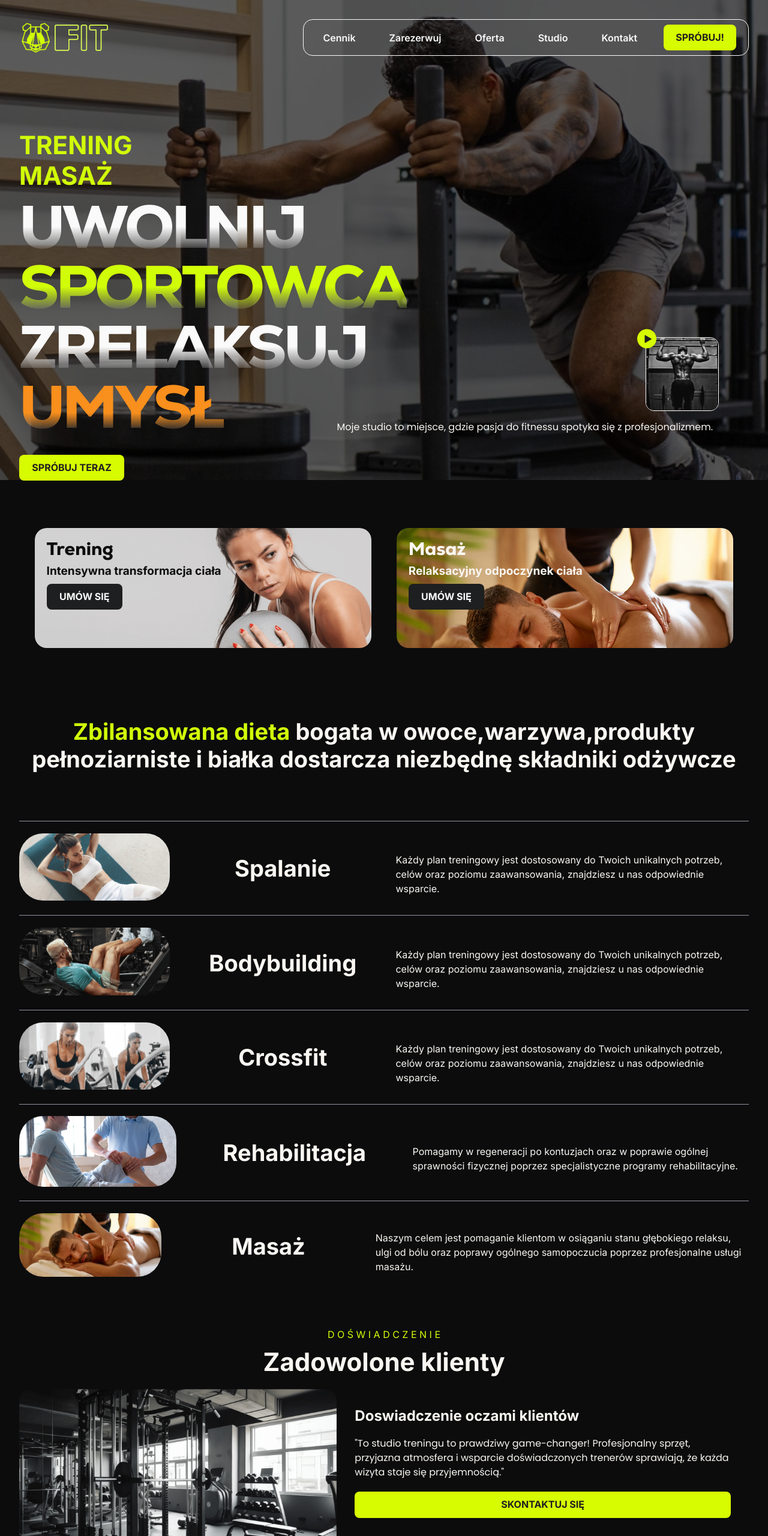
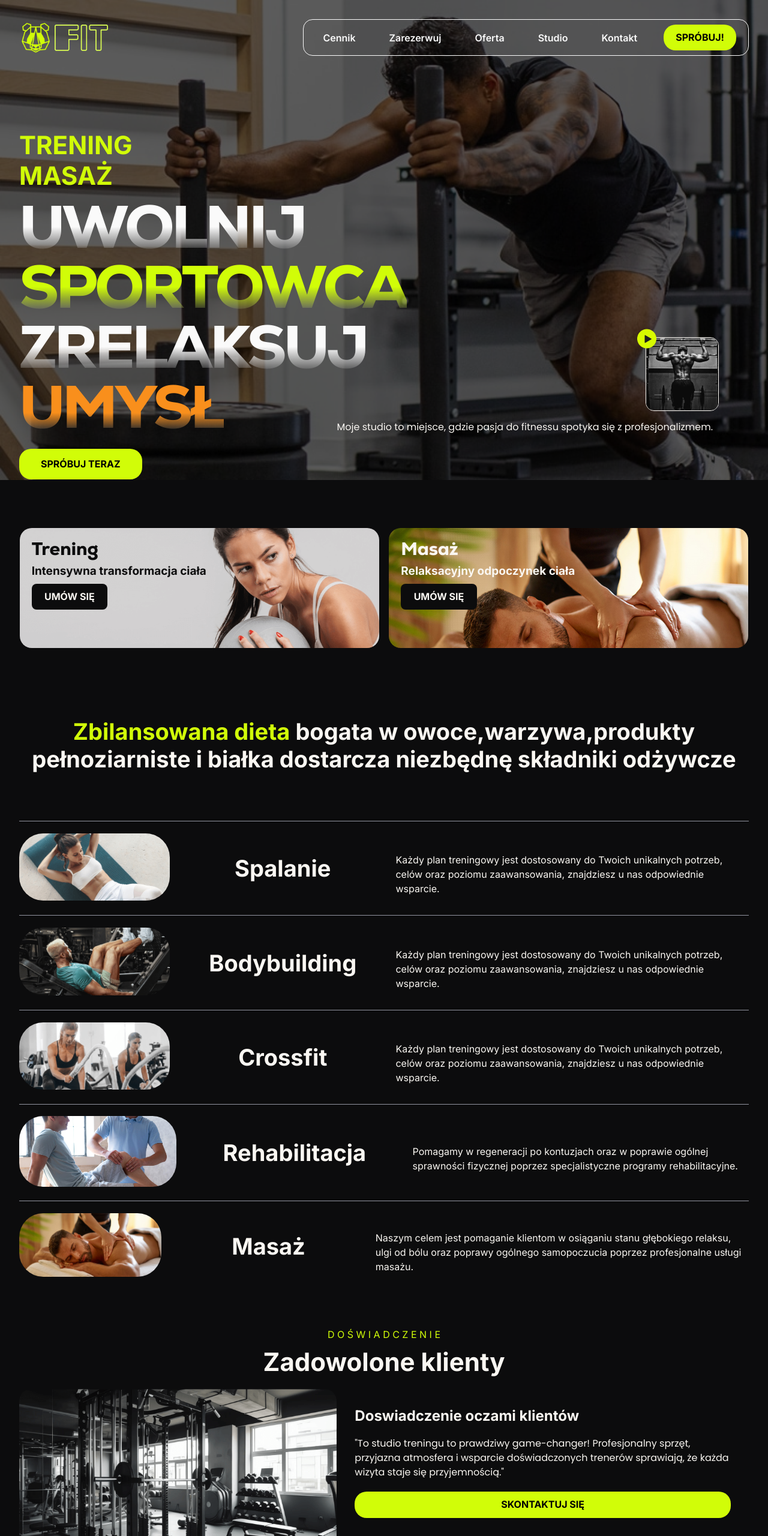
Before and after one commit to alexlikenew/pandasturioproject, a plain HTML site: page index.html in a window 1280 px wide. Shown: the top 2560 px of the page at 60% size. Drawn offline with Linux system fonts and the light colour scheme; files whose address does not match are found by name.

Commit message:
Css styling changes

```diff
--- a/index.html
+++ b/index.html
@@ -102,8 +102,9 @@
                         </div>
                     </a>
                     <a href="">
-                        <div class="transform-life__box__training__image-box"><img src="./img/panda_studio_massage.jpg"
-                                alt=""></div>
+                        <div class="transform-life__box__training__image-box"><img
+                                class="transform-life__box__training__image-box--massage"
+                                src="./img/panda_studio_massage.jpg" alt=""></div>
                         <div class="transform-life__box__training__text-box--massage ">
                             <h2>Masaż</h2>
                             <p>Relaksacyjny odpoczynek ciała
--- a/scss/style.scss
+++ b/scss/style.scss
@@ -28,6 +28,7 @@
 // 	/* Other */
 // 	cursor: pointer;
 //   }
+
 @font-face {
 	font-family: 'Nexa';
 	font-style: normal;
@@ -35,6 +36,7 @@
 	font-display: swap;
 	src: url(../css/fonts/Nexa-Heavy.ttf) format('woff2');
 }
+@import url(https://fonts.googleapis.com/css?family=Open+Sans:400|Raleway:300);
 @import './colors';
 @import './mixins';
 @import './components';
@@ -90,11 +92,7 @@ table {
 	border-collapse: collapse;
 	border-spacing: 0;
 }
-// section , footer{
-// 	display: flex;
-// 	justify-content: center;
-// 	align-items: center;
-// }
+
 .wrapper {
 	max-width: 1600px;
 	width: 100%;
@@ -165,14 +163,11 @@ table {
 					}
 				}
 				button {
-					border-radius: clamp(8px, 0.625vw, 24px);
-					border: 0;
+					position: relative;
 					padding: clamp(12px, 0.885vw, 12px) clamp(16px, 1.667vw, 20px);
 					z-index: 0;
-					-webkit-tap-highlight-color: transparent;
-					background-color: #d7fb00;
+					background-color: transparent;
 					background-image: none;
-					color: #1e1f20;
 					cursor: pointer;
 					font-family: 'Inter', sans-serif;
 					font-size: clamp(16px, 0.938vw, 22px);
@@ -180,6 +175,43 @@ table {
 					font-weight: 700;
 					line-height: 120%;
 					text-transform: uppercase;
+					position: relative;
+					border-color: transparent;
+					// color: #fff;
+					&::before,
+					&::after {
+						height: 100%;
+						position: absolute;
+						top: 0;
+						transition: all 0.3s;
+						content: '';
+					}
+					&::before {
+						width: 100%;
+						left: 0;
+						border-radius: 20px;
+						background-color: $green-color;
+						z-index: -1;
+					}
+					&::after {
+						width: 0;
+						left: 50%;
+						border-top: 1px solid transparent;
+						border-bottom: 1px solid transparent;
+						transform: translate(-50%, 0);
+						z-index: 1;
+					}
+					&:hover {
+						color: $green-color;
+						&::before {
+							transform: scale(0, 1);
+						}
+						&::after {
+							width: 100%;
+							border-color: $green-color;
+							transition-delay: 0.2s;
+						}
+					}
 				}
 			}
 		}
@@ -310,16 +342,13 @@ table {
 			margin-top: 1rem;
 			color: $green-color;
 		}
-		&__button {
-			margin: 3rem 0;
-			border-radius: clamp(8px, 0.625vw, 24px);
-			border: 0;
-			padding: clamp(12px, 0.885vw, 24px) clamp(16px, 1.667vw, 48px);
+		button {
+			position: relative;
+			margin-top: 2rem;
+			padding: clamp(16px, 0.677vw, 30px) clamp(36px, 1.667vw, 66px);
 			z-index: 0;
-			-webkit-tap-highlight-color: transparent;
-			background-color: #d7fb00;
+			background-color: transparent;
 			background-image: none;
-			color: #1e1f20;
 			cursor: pointer;
 			font-family: 'Inter', sans-serif;
 			font-size: clamp(16px, 0.938vw, 22px);
@@ -327,13 +356,42 @@ table {
 			font-weight: 700;
 			line-height: 120%;
 			text-transform: uppercase;
+			position: relative;
+			border-color: transparent;
 			z-index: 1000;
+			// color: #fff;
+			&::before,
+			&::after {
+				height: 100%;
+				position: absolute;
+				top: 0;
+				transition: all 0.3s;
+				content: '';
+			}
+			&::before {
+				width: 100%;
+				left: 0;
+				border-radius: 20px;
+				background-color: $green-color;
+				z-index: -1;
+			}
+			&::after {
+				width: 0;
+				left: 50%;
+				border-top: 1px solid transparent;
+				border-bottom: 1px solid transparent;
+				transform: translate(-50%, 0);
+				z-index: 1;
+			}
 			&:hover {
-				color: $medium-black;
-
-				.text {
-					-webkit-animation: move-up-alternate 0.3s forwards;
-					animation: move-up-alternate 0.3s forwards;
+				color: $green-color;
+				&::before {
+					transform: scale(0, 1);
+				}
+				&::after {
+					width: 100%;
+					border-color: $green-color;
+					transition-delay: 0.2s;
 				}
 			}
 		}
@@ -393,8 +451,14 @@ table {
 				position: relative;
 				color: $main-color;
 				border-radius: 20px;
+				&:hover {
+					.transform-life__box__training__image-box img {
+						max-width: 110%;
+					}
+				}
 				.transform-life__box__training__image-box {
 					img {
+						transition: max-width 0.5s;
 						max-width: 100%;
 						z-index: 1;
 					}
@@ -428,9 +492,9 @@ table {
 						z-index: 0;
 						-webkit-tap-highlight-color: transparent;
 
-						background-color: #1e1f20;
+						background-color: $main-color;
 						background-image: none;
-						color: #fafafa;
+						color: $lightest-gray;
 						cursor: pointer;
 						font-family: 'Inter', sans-serif;
 						font-size: clamp(16px, 0.938vw, 22px);
@@ -439,6 +503,11 @@ table {
 						line-height: 120%;
 						margin: 1rem 0;
 						text-transform: uppercase;
+						transition: color 0.5s, background-color 0.5s;
+						&:hover {
+							background-color: $lightest-gray;
+							color: $main-color;
+						}
 					}
 				}
 				.transform-life__box__training__text-box--massage {
@@ -477,6 +546,14 @@ table {
 		align-items: center;
 		padding: 20px 0;
 		&__link {
+			&:hover {
+				.services__box__link__block__title__image {
+					transform: translateX(50px);
+				}
+				.services__box__link__block__title__heading {
+					color: $green-color;
+				}
+			}
 			&__block {
 				display: flex;
 				flex-direction: column;
@@ -492,7 +569,7 @@ table {
 					align-items: center;
 					&__image {
 						width: 40%;
-
+						transition: transform 0.5s;
 						color: #d7fb00;
 						img {
 							max-width: 100%;
@@ -505,6 +582,7 @@ table {
 						font-weight: 700;
 						color: $lightest-gray;
 						text-align: center;
+						transition: color 0.5s;
 					}
 				}
 				&__text {
@@ -563,15 +641,13 @@ table {
 				font-weight: 400;
 				line-height: 150%;
 			}
+
 			button {
-				border-radius: clamp(8px, 0.625vw, 24px);
-				border: 0;
+				position: relative;
 				padding: clamp(12px, 0.885vw, 24px) clamp(16px, 1.667vw, 48px);
 				z-index: 0;
-				-webkit-tap-highlight-color: transparent;
-				background-color: #d7fb00;
+				background-color: transparent;
 				background-image: none;
-				color: #1e1f20;
 				cursor: pointer;
 				font-family: 'Inter', sans-serif;
 				font-size: clamp(16px, 0.938vw, 22px);
@@ -579,6 +655,43 @@ table {
 				font-weight: 700;
 				line-height: 120%;
 				text-transform: uppercase;
+				position: relative;
+				border-color: transparent;
+				// color: #fff;
+				&::before,
+				&::after {
+					height: 100%;
+					position: absolute;
+					top: 0;
+					transition: all 0.3s;
+					content: '';
+				}
+				&::before {
+					width: 100%;
+					left: 0;
+					border-radius: 20px;
+					background-color: $green-color;
+					z-index: -1;
+				}
+				&::after {
+					width: 0;
+					left: 50%;
+					border-top: 1px solid transparent;
+					border-bottom: 1px solid transparent;
+					transform: translate(-50%, 0);
+					z-index: 1;
+				}
+				&:hover {
+					color: $green-color;
+					&::before {
+						transform: scale(0, 1);
+					}
+					&::after {
+						width: 100%;
+						border-color: $green-color;
+						transition-delay: 0.2s;
+					}
+				}
 			}
 		}
 	}
@@ -792,7 +905,7 @@ table {
 				justify-content: space-evenly;
 				align-items: center;
 				a {
-					max-width: 45%;
+					max-width: 48%;
 				}
 			}
 		}
@@ -856,6 +969,11 @@ table {
 }
 // 1200 px
 @media (min-width: 1200px) {
+	.wrapper {
+		width: 100%;
+		max-width: 1600px;
+		padding: 16px 32px;
+	}
 	.header {
 		background-size: 100%;
 	}
@@ -878,11 +996,10 @@ table {
 			padding: 10px;
 		}
 	}
-	.wrapper {
-		width: 100%;
-		padding: 16px 32px;
+	.services__heading {
+		font-family: 'Inter', sans-serif;
+		font-size: clamp(38px, 2.292vw, 61px);
 	}
-
 	.testimonials__box {
 		flex-direction: row;
 	}
```
Also changed, not shown: css/style.css, 1 other file.
